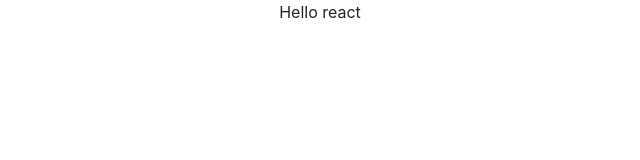
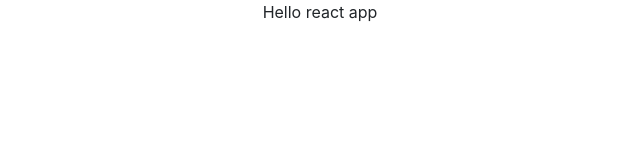
Before and after one commit to gasangw/notion-clone, a React (Create React App) app: page / in a window 1280 px wide. Shown: the top 160 px of the page, without its empty margins (320-960 px from the left). Built offline with nearby package versions, Linux system fonts and the light colour scheme.

Commit message:
Create dev branch

```diff
--- a/src/App.js
+++ b/src/App.js
@@ -5,7 +5,7 @@ import './App.css';
 function App() {
   return (
     <div className="App">
-      <p>Hello react</p>
+      <p>Hello react app</p>
     </div>
   );
 }
```
